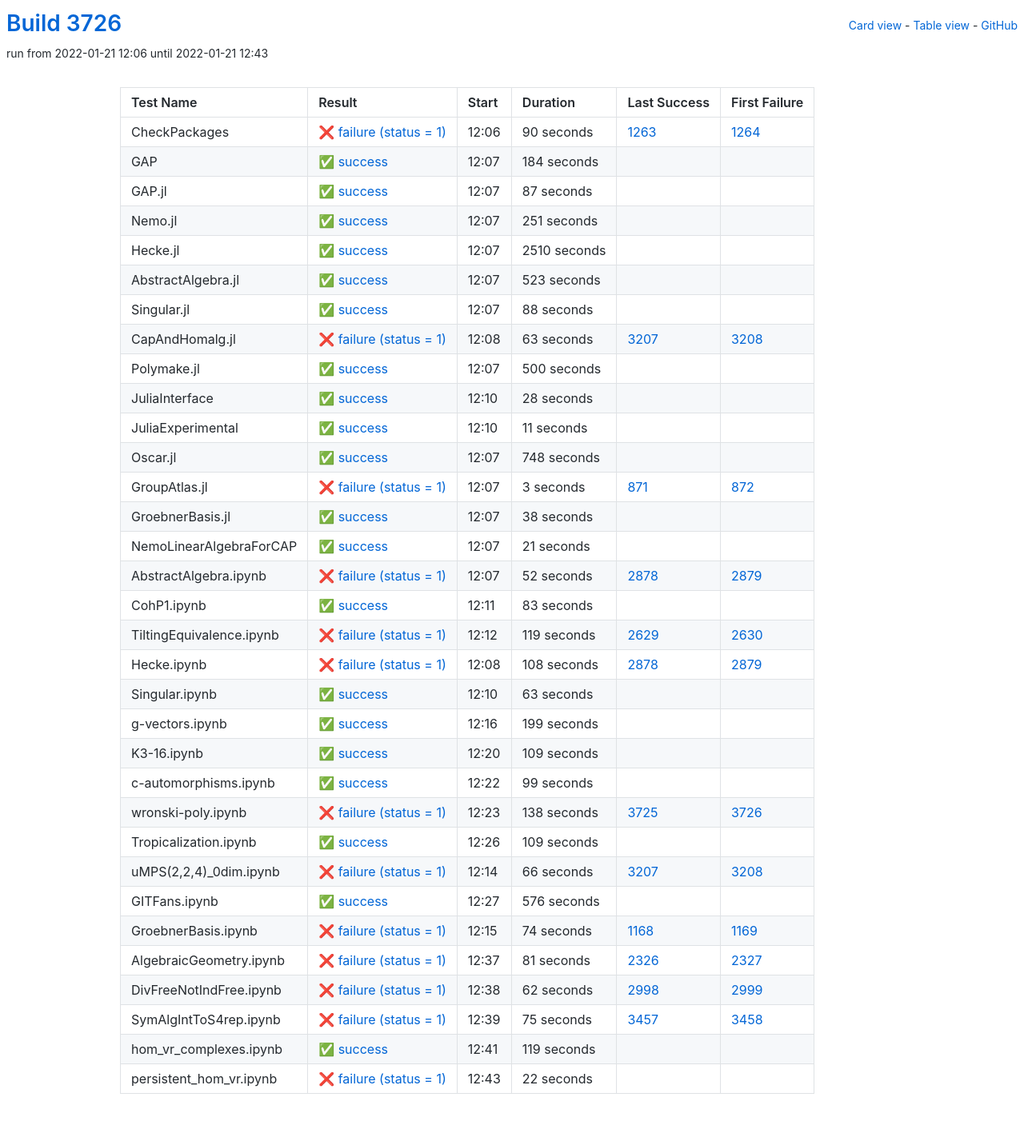
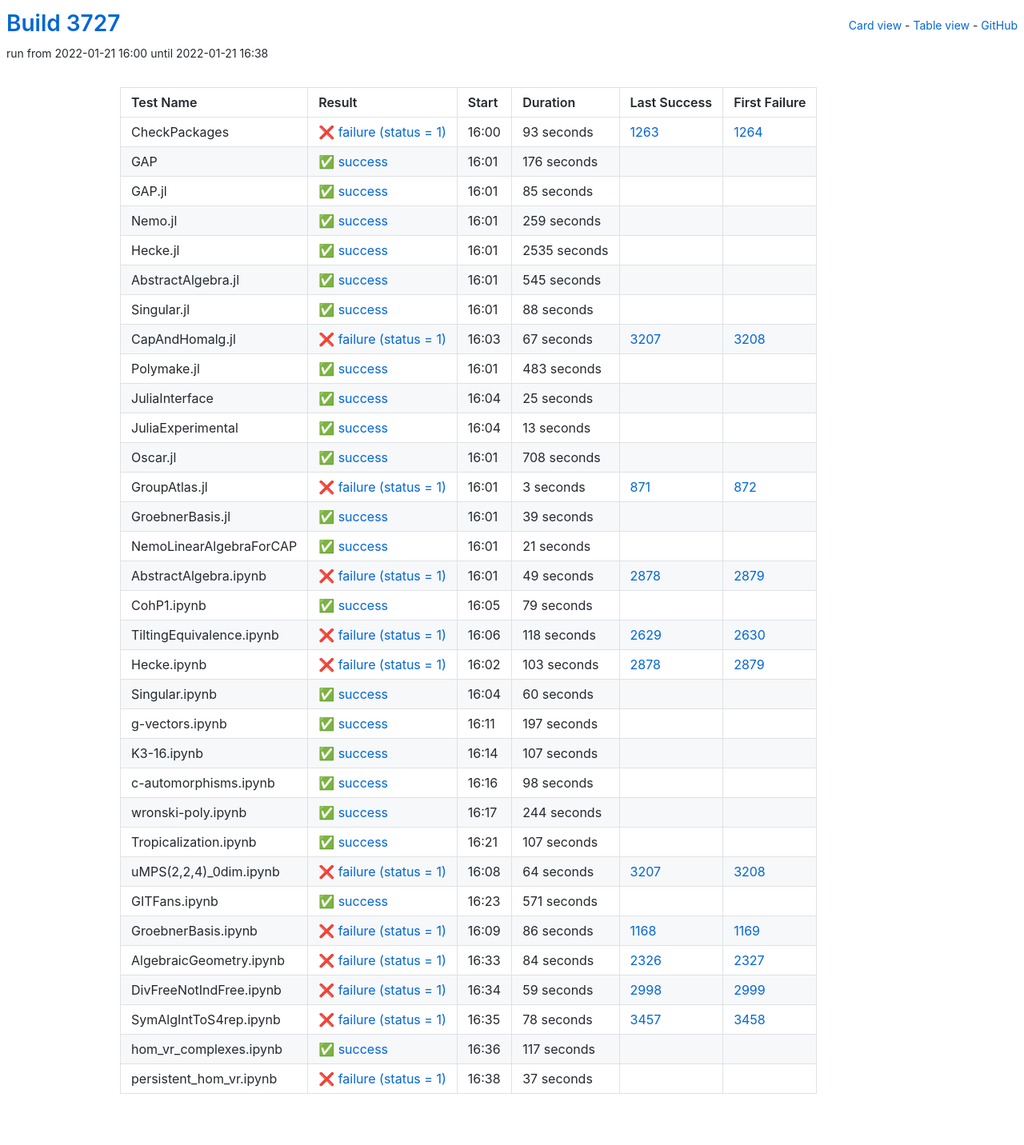
Before and after one commit to oscar-system/oscar-ci-status-stable, a Jekyll site: the page built from table.html, in a window 1280 px wide. Shown: the whole page at 80% size. Built offline with Jekyll 4.4.1, drawn with Linux system fonts in a browser that asks for light colours.

Commit message:
Build #3727

```diff
--- a/_data/ci.yml
+++ b/_data/ci.yml
@@ -1,6 +1,6 @@
 ---
-build: 3726
-build_url: https://oscarci.mathematik.uni-kl.de/job/oscar-stable/3726/
+build: 3727
+build_url: https://oscarci.mathematik.uni-kl.de/job/oscar-stable/3727/
 job: oscar-stable
 organization: oscar-system
 repo: oscar-ci-status-stable
@@ -8,80 +8,80 @@ repourl: https://github.com/oscar-system/oscar-ci-status-stable
 tests:
 - name: CheckPackages
   id: checkpackages
-  log: https://oscarci.mathematik.uni-kl.de/job/oscar-stable/3726/artifact/logs/build-3726/CheckPackages.log
-  start: 2022-01-21 12:06
+  log: https://oscarci.mathematik.uni-kl.de/job/oscar-stable/3727/artifact/logs/build-3727/CheckPackages.log
+  start: 2022-01-21 16:00
   success: false
   exitcode: 1
   status: failure
-  duration: 90
+  duration: 93
   last_success: 1263
   last_success_url: https://oscarci.mathematik.uni-kl.de/job/oscar-stable/1263/
   first_failure: 1264
   first_failure_url: https://oscarci.mathematik.uni-kl.de/job/oscar-stable/1264/
 - name: GAP
   id: gap
-  log: https://oscarci.mathematik.uni-kl.de/job/oscar-stable/3726/artifact/logs/build-3726/GAP.log
-  start: 2022-01-21 12:07
+  log: https://oscarci.mathematik.uni-kl.de/job/oscar-stable/3727/artifact/logs/build-3727/GAP.log
+  start: 2022-01-21 16:01
   success: true
   exitcode: 0
   status: success
-  duration: 184
+  duration: 176
   last_success: false
   last_success_url:
   first_failure: false
   first_failure_url:
 - name: GAP.jl
   id: gap-jl
-  log: https://oscarci.mathematik.uni-kl.de/job/oscar-stable/3726/artifact/logs/build-3726/GAP.jl.log
-  start: 2022-01-21 12:07
+  log: https://oscarci.mathematik.uni-kl.de/job/oscar-stable/3727/artifact/logs/build-3727/GAP.jl.log
+  start: 2022-01-21 16:01
   success: true
   exitcode: 0
   status: success
-  duration: 87
+  duration: 85
   last_success: false
   last_success_url:
   first_failure: false
   first_failure_url:
 - name: Nemo.jl
   id: nemo-jl
-  log: https://oscarci.mathematik.uni-kl.de/job/oscar-stable/3726/artifact/logs/build-3726/Nemo.jl.log
-  start: 2022-01-21 12:07
+  log: https://oscarci.mathematik.uni-kl.de/job/oscar-stable/3727/artifact/logs/build-3727/Nemo.jl.log
+  start: 2022-01-21 16:01
   success: true
   exitcode: 0
   status: success
-  duration: 251
+  duration: 259
   last_success: false
   last_success_url:
   first_failure: false
   first_failure_url:
 - name: Hecke.jl
   id: hecke-jl
-  log: https://oscarci.mathematik.uni-kl.de/job/oscar-stable/3726/artifact/logs/build-3726/Hecke.jl.log
-  start: 2022-01-21 12:07
+  log: https://oscarci.mathematik.uni-kl.de/job/oscar-stable/3727/artifact/logs/build-3727/Hecke.jl.log
+  start: 2022-01-21 16:01
   success: true
   exitcode: 0
   status: success
-  duration: 2510
+  duration: 2535
   last_success: false
   last_success_url:
   first_failure: false
   first_failure_url:
 - name: AbstractAlgebra.jl
   id: abstractalgebra-jl
-  log: https://oscarci.mathematik.uni-kl.de/job/oscar-stable/3726/artifact/logs/build-3726/AbstractAlgebra.jl.log
-  start: 2022-01-21 12:07
+  log: https://oscarci.mathematik.uni-kl.de/job/oscar-stable/3727/artifact/logs/build-3727/AbstractAlgebra.jl.log
+  start: 2022-01-21 16:01
   success: true
   exitcode: 0
   status: success
-  duration: 523
+  duration: 545
   last_success: false
   last_success_url:
   first_failure: false
   first_failure_url:
 - name: Singular.jl
   id: singular-jl
-  log: https://oscarci.mathematik.uni-kl.de/job/oscar-stable/3726/artifact/logs/build-3726/Singular.jl.log
-  start: 2022-01-21 12:07
+  log: https://oscarci.mathematik.uni-kl.de/job/oscar-stable/3727/artifact/logs/build-3727/Singular.jl.log
+  start: 2022-01-21 16:01
   success: true
   exitcode: 0
   status: success
@@ -92,68 +92,68 @@ tests:
   first_failure_url:
 - name: CapAndHomalg.jl
   id: capandhomalg-jl
-  log: https://oscarci.mathematik.uni-kl.de/job/oscar-stable/3726/artifact/logs/build-3726/CapAndHomalg.jl.log
-  start: 2022-01-21 12:08
+  log: https://oscarci.mathematik.uni-kl.de/job/oscar-stable/3727/artifact/logs/build-3727/CapAndHomalg.jl.log
+  start: 2022-01-21 16:03
   success: false
   exitcode: 1
   status: failure
-  duration: 63
+  duration: 67
   last_success: 3207
   last_success_url: https://oscarci.mathematik.uni-kl.de/job/oscar-stable/3207/
   first_failure: 3208
   first_failure_url: https://oscarci.mathematik.uni-kl.de/job/oscar-stable/3208/
 - name: Polymake.jl
   id: polymake-jl
-  log: https://oscarci.mathematik.uni-kl.de/job/oscar-stable/3726/artifact/logs/build-3726/Polymake.jl.log
-  start: 2022-01-21 12:07
+  log: https://oscarci.mathematik.uni-kl.de/job/oscar-stable/3727/artifact/logs/build-3727/Polymake.jl.log
+  start: 2022-01-21 16:01
   success: true
   exitcode: 0
   status: success
-  duration: 500
+  duration: 483
   last_success: false
   last_success_url:
   first_failure: false
   first_failure_url:
 - name: JuliaInterface
   id: juliainterface
-  log: https://oscarci.mathematik.uni-kl.de/job/oscar-stable/3726/artifact/logs/build-3726/JuliaInterface.log
-  start: 2022-01-21 12:10
+  log: https://oscarci.mathematik.uni-kl.de/job/oscar-stable/3727/artifact/logs/build-3727/JuliaInterface.log
+  start: 2022-01-21 16:04
   success: true
   exitcode: 0
   status: success
-  duration: 28
+  duration: 25
   last_success: false
   last_success_url:
   first_failure: false
   first_failure_url:
 - name: JuliaExperimental
   id: juliaexperimental
-  log: https://oscarci.mathematik.uni-kl.de/job/oscar-stable/3726/artifact/logs/build-3726/JuliaExperimental.log
-  start: 2022-01-21 12:10
+  log: https://oscarci.mathematik.uni-kl.de/job/oscar-stable/3727/artifact/logs/build-3727/JuliaExperimental.log
+  start: 2022-01-21 16:04
   success: true
   exitcode: 0
   status: success
-  duration: 11
+  duration: 13
   last_success: false
   last_success_url:
   first_failure: false
   first_failure_url:
 - name: Oscar.jl
   id: oscar-jl
-  log: https://oscarci.mathematik.uni-kl.de/job/oscar-stable/3726/artifact/logs/build-3726/Oscar.jl.log
-  start: 2022-01-21 12:07
+  log: https://oscarci.mathematik.uni-kl.de/job/oscar-stable/3727/artifact/logs/build-3727/Oscar.jl.log
+  start: 2022-01-21 16:01
   success: true
   exitcode: 0
   status: success
-  duration: 748
+  duration: 708
   last_success: false
   last_success_url:
   first_failure: false
   first_failure_url:
 - name: GroupAtlas.jl
   id: groupatlas-jl
-  log: https://oscarci.mathematik.uni-kl.de/job/oscar-stable/3726/artifact/logs/build-3726/GroupAtlas.jl.log
-  start: 2022-01-21 12:07
+  log: https://oscarci.mathematik.uni-kl.de/job/oscar-stable/3727/artifact/logs/build-3727/GroupAtlas.jl.log
+  start: 2022-01-21 16:01
   success: false
   exitcode: 1
   status: failure
@@ -164,20 +164,20 @@ tests:
   first_failure_url: https://oscarci.mathematik.uni-kl.de/job/oscar-stable/872/
 - name: GroebnerBasis.jl
   id: groebnerbasis-jl
-  log: https://oscarci.mathematik.uni-kl.de/job/oscar-stable/3726/artifact/logs/build-3726/GroebnerBasis.jl.log
-  start: 2022-01-21 12:07
+  log: https://oscarci.mathematik.uni-kl.de/job/oscar-stable/3727/artifact/logs/build-3727/GroebnerBasis.jl.log
+  start: 2022-01-21 16:01
   success: true
   exitcode: 0
   status: success
-  duration: 38
+  duration: 39
   last_success: false
   last_success_url:
   first_failure: false
   first_failure_url:
 - name: NemoLinearAlgebraForCAP
   id: nemolinearalgebraforcap
-  log: https://oscarci.mathematik.uni-kl.de/job/oscar-stable/3726/artifact/logs/build-3726/NemoLinearAlgebraForCAP.log
-  start: 2022-01-21 12:07
+  log: https://oscarci.mathematik.uni-kl.de/job/oscar-stable/3727/artifact/logs/build-3727/NemoLinearAlgebraForCAP.log
+  start: 2022-01-21 16:01
   success: true
   exitcode: 0
   status: success
@@ -188,216 +188,216 @@ tests:
   first_failure_url:
 - name: AbstractAlgebra.ipynb
   id: abstractalgebra-ipynb
-  log: https://oscarci.mathematik.uni-kl.de/job/oscar-stable/3726/artifact/logs/build-3726/AbstractAlgebra.ipynb.log
-  start: 2022-01-21 12:07
+  log: https://oscarci.mathematik.uni-kl.de/job/oscar-stable/3727/artifact/logs/build-3727/AbstractAlgebra.ipynb.log
+  start: 2022-01-21 16:01
   success: false
   exitcode: 1
   status: failure
-  duration: 52
+  duration: 49
   last_success: 2878
   last_success_url: https://oscarci.mathematik.uni-kl.de/job/oscar-stable/2878/
   first_failure: 2879
   first_failure_url: https://oscarci.mathematik.uni-kl.de/job/oscar-stable/2879/
 - name: CohP1.ipynb
   id: cohp1-ipynb
-  log: https://oscarci.mathematik.uni-kl.de/job/oscar-stable/3726/artifact/logs/build-3726/CohP1.ipynb.log
-  start: 2022-01-21 12:11
+  log: https://oscarci.mathematik.uni-kl.de/job/oscar-stable/3727/artifact/logs/build-3727/CohP1.ipynb.log
+  start: 2022-01-21 16:05
   success: true
   exitcode: 0
   status: success
-  duration: 83
+  duration: 79
   last_success: false
   last_success_url:
   first_failure: false
   first_failure_url:
 - name: TiltingEquivalence.ipynb
   id: tiltingequivalence-ipynb
-  log: https://oscarci.mathematik.uni-kl.de/job/oscar-stable/3726/artifact/logs/build-3726/TiltingEquivalence.ipynb.log
-  start: 2022-01-21 12:12
+  log: https://oscarci.mathematik.uni-kl.de/job/oscar-stable/3727/artifact/logs/build-3727/TiltingEquivalence.ipynb.log
+  start: 2022-01-21 16:06
   success: false
   exitcode: 1
   status: failure
-  duration: 119
+  duration: 118
   last_success: 2629
   last_success_url: https://oscarci.mathematik.uni-kl.de/job/oscar-stable/2629/
   first_failure: 2630
   first_failure_url: https://oscarci.mathematik.uni-kl.de/job/oscar-stable/2630/
 - name: Hecke.ipynb
   id: hecke-ipynb
-  log: https://oscarci.mathematik.uni-kl.de/job/oscar-stable/3726/artifact/logs/build-3726/Hecke.ipynb.log
-  start: 2022-01-21 12:08
+  log: https://oscarci.mathematik.uni-kl.de/job/oscar-stable/3727/artifact/logs/build-3727/Hecke.ipynb.log
+  start: 2022-01-21 16:02
   success: false
   exitcode: 1
   status: failure
-  duration: 108
+  duration: 103
   last_success: 2878
   last_success_url: https://oscarci.mathematik.uni-kl.de/job/oscar-stable/2878/
   first_failure: 2879
   first_failure_url: https://oscarci.mathematik.uni-kl.de/job/oscar-stable/2879/
 - name: Singular.ipynb
   id: singular-ipynb
-  log: https://oscarci.mathematik.uni-kl.de/job/oscar-stable/3726/artifact/logs/build-3726/Singular.ipynb.log
-  start: 2022-01-21 12:10
+  log: https://oscarci.mathematik.uni-kl.de/job/oscar-stable/3727/artifact/logs/build-3727/Singular.ipynb.log
+  start: 2022-01-21 16:04
   success: true
   exitcode: 0
   status: success
-  duration: 63
+  duration: 60
   last_success: false
   last_success_url:
   first_failure: false
   first_failure_url:
 - name: g-vectors.ipynb
   id: g-vectors-ipynb
-  log: https://oscarci.mathematik.uni-kl.de/job/oscar-stable/3726/artifact/logs/build-3726/g-vectors.ipynb.log
-  start: 2022-01-21 12:16
+  log: https://oscarci.mathematik.uni-kl.de/job/oscar-stable/3727/artifact/logs/build-3727/g-vectors.ipynb.log
+  start: 2022-01-21 16:11
   success: true
   exitcode: 0
   status: success
-  duration: 199
+  duration: 197
   last_success: false
   last_success_url:
   first_failure: false
   first_failure_url:
 - name: K3-16.ipynb
   id: k3-16-ipynb
-  log: https://oscarci.mathematik.uni-kl.de/job/oscar-stable/3726/artifact/logs/build-3726/K3-16.ipynb.log
-  start: 2022-01-21 12:20
+  log: https://oscarci.mathematik.uni-kl.de/job/oscar-stable/3727/artifact/logs/build-3727/K3-16.ipynb.log
+  start: 2022-01-21 16:14
   success: true
   exitcode: 0
   status: success
-  duration: 109
+  duration: 107
   last_success: false
   last_success_url:
   first_failure: false
   first_failure_url:
 - name: c-automorphisms.ipynb
   id: c-automorphisms-ipynb
-  log: https://oscarci.mathematik.uni-kl.de/job/oscar-stable/3726/artifact/logs/build-3726/c-automorphisms.ipynb.log
-  start: 2022-01-21 12:22
+  log: https://oscarci.mathematik.uni-kl.de/job/oscar-stable/3727/artifact/logs/build-3727/c-automorphisms.ipynb.log
+  start: 2022-01-21 16:16
   success: true
   exitcode: 0
   status: success
-  duration: 99
+  duration: 98
   last_success: false
   last_success_url:
   first_failure: false
   first_failure_url:
 - name: wronski-poly.ipynb
   id: wronski-poly-ipynb
-  log: https://oscarci.mathematik.uni-kl.de/job/oscar-stable/3726/artifact/logs/build-3726/wronski-poly.ipynb.log
-  start: 2022-01-21 12:23
-  success: false
-  exitcode: 1
-  status: failure
-  duration: 138
-  last_success: 3725
-  last_success_url: https://oscarci.mathematik.uni-kl.de/job/oscar-stable/3725/
-  first_failure: 3726
-  first_failure_url: https://oscarci.mathematik.uni-kl.de/job/oscar-stable/3726/
-- name: Tropicalization.ipynb
-  id: tropicalization-ipynb
-  log: https://oscarci.mathematik.uni-kl.de/job/oscar-stable/3726/artifact/logs/build-3726/Tropicalization.ipynb.log
-  start: 2022-01-21 12:26
+  log: https://oscarci.mathematik.uni-kl.de/job/oscar-stable/3727/artifact/logs/build-3727/wronski-poly.ipynb.log
+  start: 2022-01-21 16:17
   success: true
   exitcode: 0
   status: success
-  duration: 109
+  duration: 244
+  last_success: false
+  last_success_url:
+  first_failure: false
+  first_failure_url:
+- name: Tropicalization.ipynb
+  id: tropicalization-ipynb
+  log: https://oscarci.mathematik.uni-kl.de/job/oscar-stable/3727/artifact/logs/build-3727/Tropicalization.ipynb.log
+  start: 2022-01-21 16:21
+  success: true
+  exitcode: 0
+  status: success
+  duration: 107
   last_success: false
   last_success_url:
   first_failure: false
   first_failure_url:
 - name: uMPS(2,2,4)_0dim.ipynb
   id: umps-2-2-4-0dim-ipynb
-  log: https://oscarci.mathematik.uni-kl.de/job/oscar-stable/3726/artifact/logs/build-3726/uMPS-2-2-4-_0dim.ipynb.log
-  start: 2022-01-21 12:14
+  log: https://oscarci.mathematik.uni-kl.de/job/oscar-stable/3727/artifact/logs/build-3727/uMPS-2-2-4-_0dim.ipynb.log
+  start: 2022-01-21 16:08
   success: false
   exitcode: 1
   status: failure
-  duration: 66
+  duration: 64
   last_success: 3207
   last_success_url: https://oscarci.mathematik.uni-kl.de/job/oscar-stable/3207/
   first_failure: 3208
   first_failure_url: https://oscarci.mathematik.uni-kl.de/job/oscar-stable/3208/
 - name: GITFans.ipynb
   id: gitfans-ipynb
-  log: https://oscarci.mathematik.uni-kl.de/job/oscar-stable/3726/artifact/logs/build-3726/GITFans.ipynb.log
-  start: 2022-01-21 12:27
+  log: https://oscarci.mathematik.uni-kl.de/job/oscar-stable/3727/artifact/logs/build-3727/GITFans.ipynb.log
+  start: 2022-01-21 16:23
   success: true
   exitcode: 0
   status: success
-  duration: 576
+  duration: 571
   last_success: false
   last_success_url:
   first_failure: false
   first_failure_url:
 - name: GroebnerBasis.ipynb
   id: groebnerbasis-ipynb
-  log: https://oscarci.mathematik.uni-kl.de/job/oscar-stable/3726/artifact/logs/build-3726/GroebnerBasis.ipynb.log
-  start: 2022-01-21 12:15
+  log: https://oscarci.mathematik.uni-kl.de/job/oscar-stable/3727/artifact/logs/build-3727/GroebnerBasis.ipynb.log
+  start: 2022-01-21 16:09
   success: false
   exitcode: 1
   status: failure
-  duration: 74
+  duration: 86
   last_success: 1168
   last_success_url: https://oscarci.mathematik.uni-kl.de/job/oscar-stable/1168/
   first_failure: 1169
   first_failure_url: https://oscarci.mathematik.uni-kl.de/job/oscar-stable/1169/
 - name: AlgebraicGeometry.ipynb
   id: algebraicgeometry-ipynb
-  log: https://oscarci.mathematik.uni-kl.de/job/oscar-stable/3726/artifact/logs/build-3726/AlgebraicGeometry.ipynb.log
-  start: 2022-01-21 12:37
+  log: https://oscarci.mathematik.uni-kl.de/job/oscar-stable/3727/artifact/logs/build-3727/AlgebraicGeometry.ipynb.log
+  start: 2022-01-21 16:33
   success: false
   exitcode: 1
   status: failure
-  duration: 81
+  duration: 84
   last_success: 2326
   last_success_url: https://oscarci.mathematik.uni-kl.de/job/oscar-stable/2326/
   first_failure: 2327
   first_failure_url: https://oscarci.mathematik.uni-kl.de/job/oscar-stable/2327/
 - name: DivFreeNotIndFree.ipynb
   id: divfreenotindfree-ipynb
-  log: https://oscarci.mathematik.uni-kl.de/job/oscar-stable/3726/artifact/logs/build-3726/DivFreeNotIndFree.ipynb.log
-  start: 2022-01-21 12:38
+  log: https://oscarci.mathematik.uni-kl.de/job/oscar-stable/3727/artifact/logs/build-3727/DivFreeNotIndFree.ipynb.log
+  start: 2022-01-21 16:34
   success: false
   exitcode: 1
   status: failure
-  duration: 62
+  duration: 59
   last_success: 2998
   last_success_url: https://oscarci.mathematik.uni-kl.de/job/oscar-stable/2998/
   first_failure: 2999
   first_failure_url: https://oscarci.mathematik.uni-kl.de/job/oscar-stable/2999/
 - name: SymAlgIntToS4rep.ipynb
   id: symalginttos4rep-ipynb
-  log: https://oscarci.mathematik.uni-kl.de/job/oscar-stable/3726/artifact/logs/build-3726/SymAlgIntToS4rep.ipynb.log
-  start: 2022-01-21 12:39
+  log: https://oscarci.mathematik.uni-kl.de/job/oscar-stable/3727/artifact/logs/build-3727/SymAlgIntToS4rep.ipynb.log
+  start: 2022-01-21 16:35
   success: false
   exitcode: 1
   status: failure
-  duration: 75
+  duration: 78
   last_success: 3457
   last_success_url: https://oscarci.mathematik.uni-kl.de/job/oscar-stable/3457/
   first_failure: 3458
   first_failure_url: https://oscarci.mathematik.uni-kl.de/job/oscar-stable/3458/
 - name: hom_vr_complexes.ipynb
   id: hom-vr-complexes-ipynb
-  log: https://oscarci.mathematik.uni-kl.de/job/oscar-stable/3726/artifact/logs/build-3726/hom_vr_complexes.ipynb.log
-  start: 2022-01-21 12:41
+  log: https://oscarci.mathematik.uni-kl.de/job/oscar-stable/3727/artifact/logs/build-3727/hom_vr_complexes.ipynb.log
+  start: 2022-01-21 16:36
   success: true
   exitcode: 0
   status: success
-  duration: 119
+  duration: 117
   last_success: false
   last_success_url:
   first_failure: false
   first_failure_url:
 - name: persistent_hom_vr.ipynb
   id: persistent-hom-vr-ipynb
-  log: https://oscarci.mathematik.uni-kl.de/job/oscar-stable/3726/artifact/logs/build-3726/persistent_hom_vr.ipynb.log
-  start: 2022-01-21 12:43
+  log: https://oscarci.mathematik.uni-kl.de/job/oscar-stable/3727/artifact/logs/build-3727/persistent_hom_vr.ipynb.log
+  start: 2022-01-21 16:38
   success: false
   exitcode: 1
   status: failure
-  duration: 22
+  duration: 37
   last_success: false
   last_success_url:
   first_failure: false
```
Also changed, not shown: README.md.
